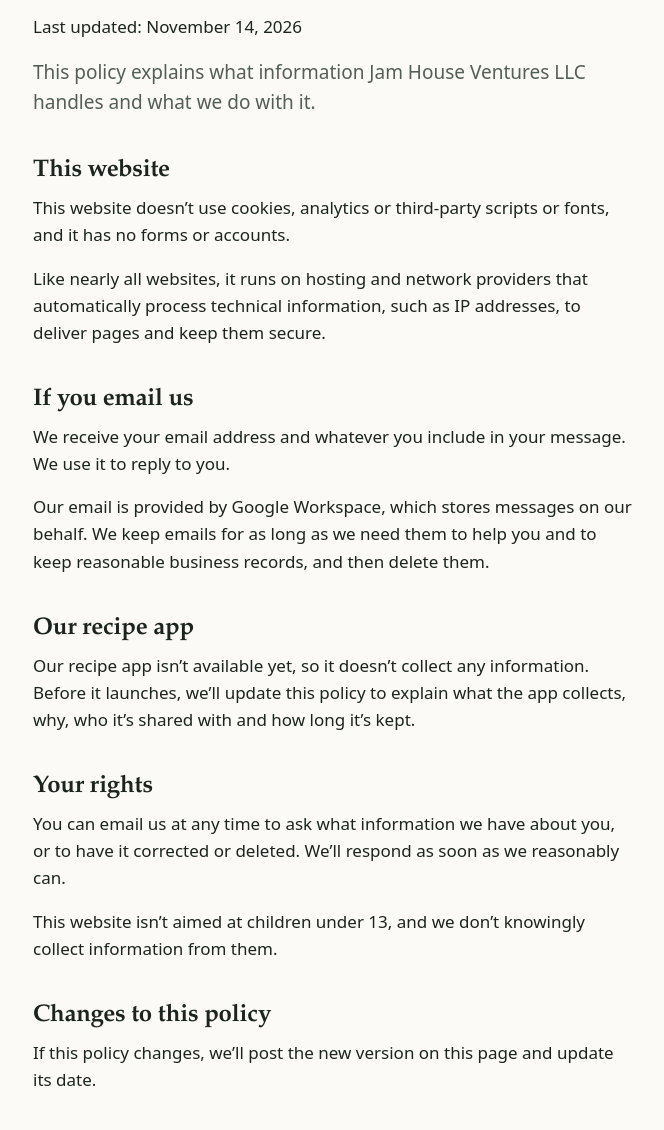
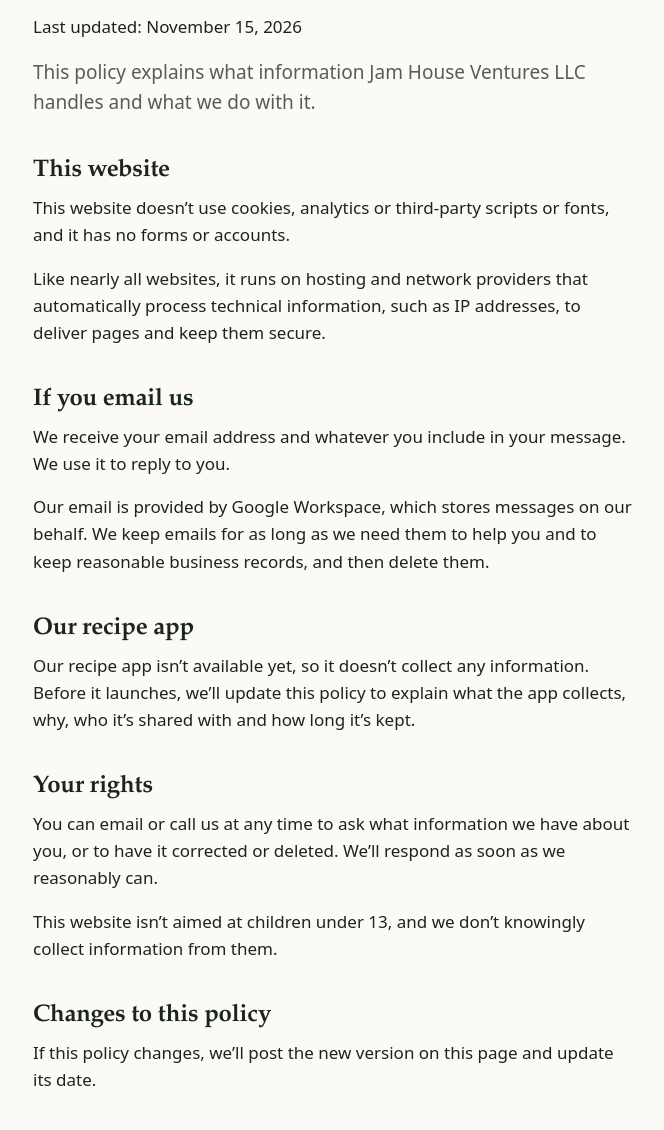
Before and after one commit to jamhouseventures/jhv-website, a plain HTML site: page privacy.html in a window 1280 px wide. Shown: the part 170-1300 px from the top of the page, without its empty margins (307-971 px from the left). Drawn offline with Linux system fonts and the light colour scheme.

Commit message:
Mention phone in privacy policy rights section
Co-Authored-By: Claude Opus 5.5 <noreply@anthropic.com>

```diff
--- a/privacy.html
+++ b/privacy.html
@@ -24,7 +24,7 @@
 
   <main id="main" class="wrap">
     <h1>Privacy Policy</h1>
-    <p>Last updated: November 14, 2026</p>
+    <p>Last updated: November 15, 2026</p>
     <p class="lead">This policy explains what information Jam House Ventures LLC handles and what we do with it.</p>
 
     <section aria-labelledby="this-website">
@@ -46,7 +46,7 @@
 
     <section aria-labelledby="rights">
       <h2 id="rights">Your rights</h2>
-      <p>You can email us at any time to ask what information we have about you, or to have it corrected or deleted. We&rsquo;ll respond as soon as we reasonably can.</p>
+      <p>You can email or call us at any time to ask what information we have about you, or to have it corrected or deleted. We&rsquo;ll respond as soon as we reasonably can.</p>
       <p>This website isn&rsquo;t aimed at children under 13, and we don&rsquo;t knowingly collect information from them.</p>
     </section>
 
```
